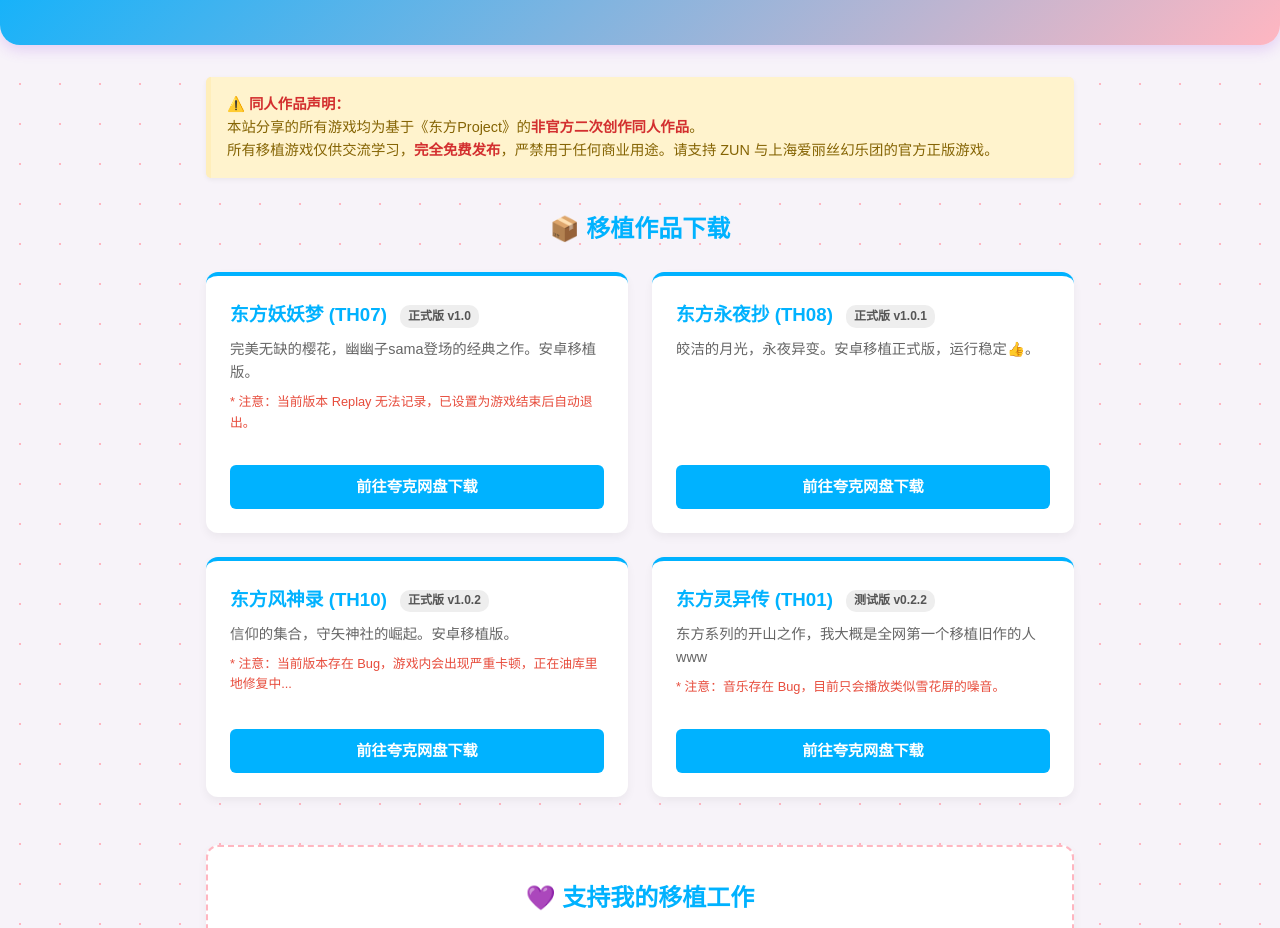
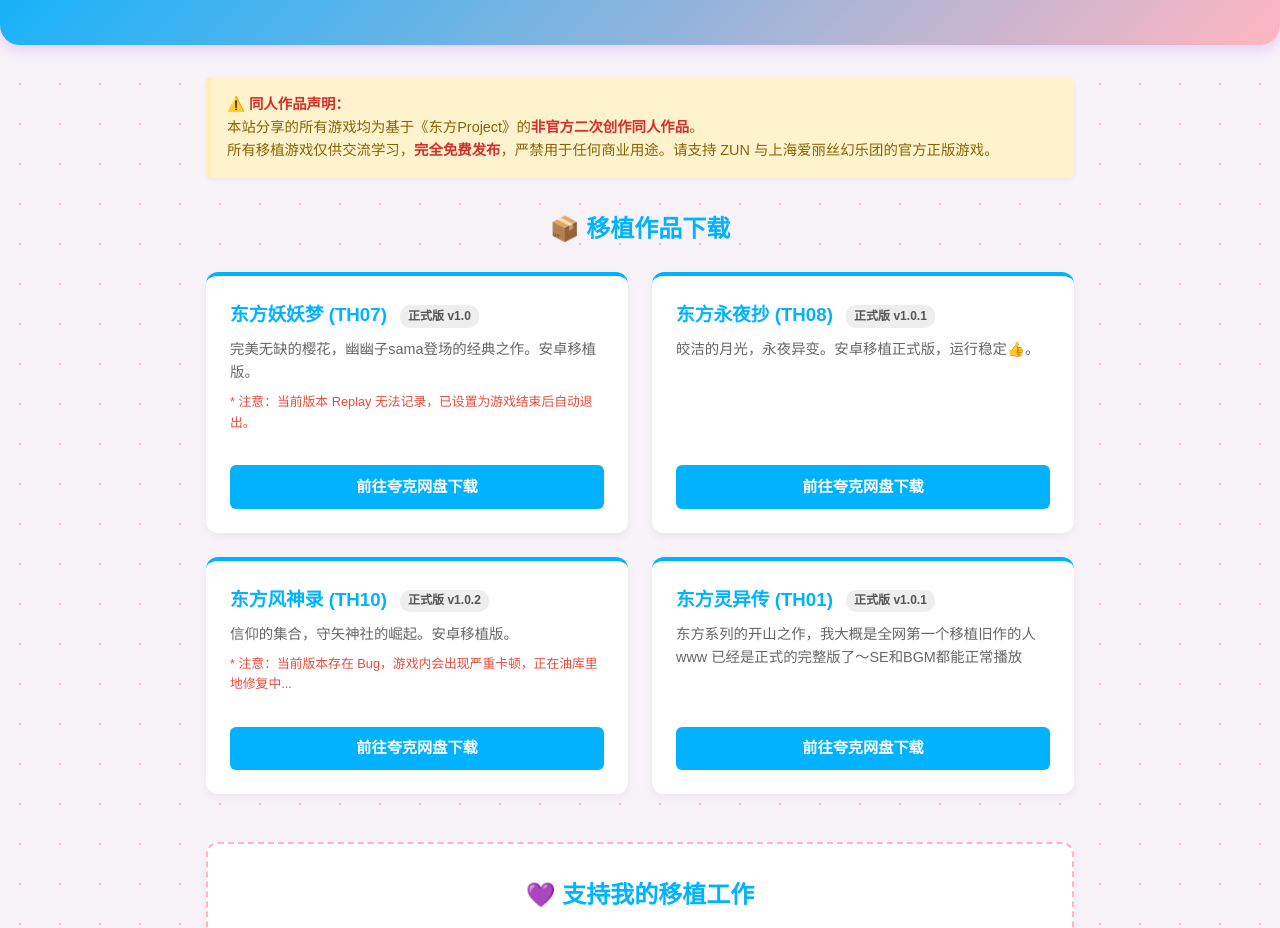
Before and after one commit to MinadukiTouka/touka-touhou-droid, a plain HTML site: page index.html in a window 1280 px wide. Shown: the part 136-1064 px from the top of the page. Drawn offline with Linux system fonts and the light colour scheme.

Commit message:
Update index.html

```diff
--- a/index.html
+++ b/index.html
@@ -7,7 +7,7 @@
     <style>
         /* 幽幽子主题配色：蓝、粉、白 */
         :root {
-            --primary-color: #00b2ff; /* 紫色 */
+            --primary-color: #00b2ff; /* 蓝色 */
             --primary-hover: #6a1b9a;
             --accent-color: #ffb6c1; /* 樱花粉 */
             --bg-color: #f7f3f9;
@@ -247,12 +247,12 @@
 
             <!-- 东方灵异传 TH01 -->
             <div class="game-card">
-                <h3>东方灵异传 (TH01) <span class="version-tag">测试版 v0.2.2</span></h3>
+                <h3>东方灵异传 (TH01) <span class="version-tag">正式版 v1.0.1</span></h3>
                 <p>
                     东方系列的开山之作，我大概是全网第一个移植旧作的人www
-                    <span class="warning-text">* 注意：音乐存在 Bug，目前只会播放类似雪花屏的噪音。</span>
+                    已经是正式的完整版了～SE和BGM都能正常播放
                 </p>
-                <a href="https://pan.quark.cn/s/5ac22636e639" class="btn-download" target="_blank">前往夸克网盘下载</a>
+                <a href="https://pan.quark.cn/s/55759eb0753a" class="btn-download" target="_blank">前往夸克网盘下载</a>
             </div>
 
         </div>
```
